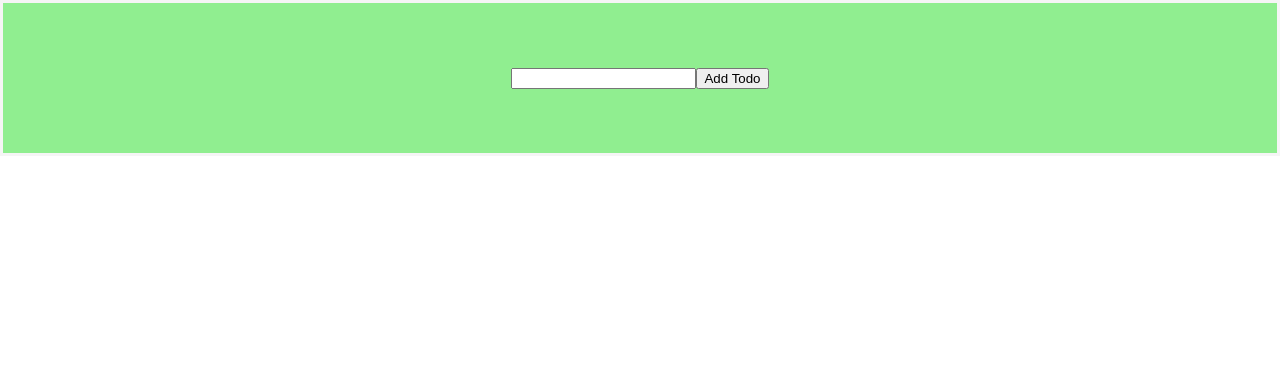
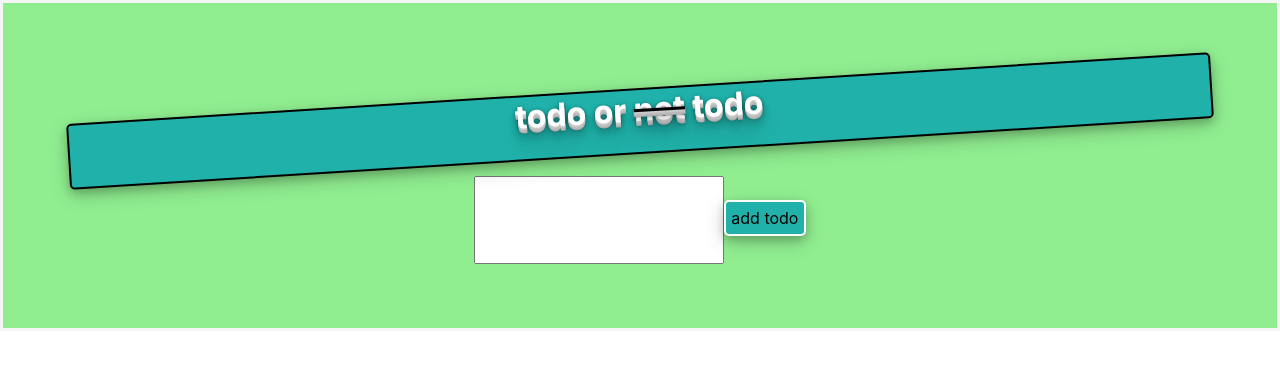
Before and after one commit to AlexJanow/todo-app-2, a React (Create React App) app: page / in a window 1280 px wide. Shown: the top 366 px of the page. Built offline with nearby package versions, Linux system fonts and the light colour scheme.

Commit message:
add header banner and a bit of button styling

```diff
--- a/src/App.css
+++ b/src/App.css
@@ -66,6 +66,7 @@
 .checkbox-box {
   width: fit-content;
   margin: auto;
+  padding: 0.5%;
   margin-bottom: 1%;
   border-radius: 5px;
   box-shadow: 0 4px 8px 0 rgba(0, 0, 0, 0.2), 0 6px 20px 0 rgba(0, 0, 0, 0.19);
@@ -73,14 +74,17 @@
 
 .buttonDelete {
   all: unset;
+  padding: 0.5%;
   border: 2px solid white;
   border-radius: 5px;
   background-color: lightpink;
   box-shadow: 0 4px 8px 0 rgba(0, 0, 0, 0.2), 0 6px 20px 0 rgba(0, 0, 0, 0.19);
+  margin-right: 1%;
 }
 
 .buttonSubmit {
   all: unset;
+  padding: 0.5%;
   border: 2px solid white;
   border-radius: 5px;
   background-color: lightsalmon;
@@ -89,8 +93,46 @@
 
 .buttonEdit {
   all: unset;
+  padding: 0.5%;
   border: 2px solid white;
   border-radius: 5px;
   background-color: lightsalmon;
   box-shadow: 0 4px 8px 0 rgba(0, 0, 0, 0.2), 0 6px 20px 0 rgba(0, 0, 0, 0.19);
 }
+
+.buttonFormSubmit {
+  all: unset;
+  border: 2px solid white;
+  border-radius: 5px;
+  background-color: lightseagreen;
+  padding: 0.5%;
+  box-shadow: 0 4px 8px 0 rgba(0, 0, 0, 0.2), 0 6px 20px 0 rgba(0, 0, 0, 0.19);
+}
+
+h1 {
+  color: white;
+  text-shadow: 0 1px 0 #ccc, 0 2px 0 #c9c9c9, 0 3px 0 #bbb, 0 4px 0 #b9b9b9,
+    0 5px 0 #aaa, 0 6px 1px rgba(0, 0, 0, 0.1), 0 0 5px rgba(0, 0, 0, 0.1),
+    0 1px 3px rgba(0, 0, 0, 0.3), 0 3px 5px rgba(0, 0, 0, 0.2),
+    0 5px 10px rgba(0, 0, 0, 0.25), 0 10px 10px rgba(0, 0, 0, 0.2),
+    0 20px 20px rgba(0, 0, 0, 0.15);
+  border: 2px solid black;
+  border-radius: 5px;
+  background-color: lightseagreen;
+  padding-bottom: 2%;
+  transform: rotate(-0.01turn);
+  box-shadow: 0 4px 8px 0 rgba(0, 0, 0, 0.2), 0 6px 20px 0 rgba(0, 0, 0, 0.19);
+}
+
+.notnot {
+  color: black;
+}
+
+.headerNot {
+  all: unset;
+  color: white;
+}
+
+input {
+  padding: 3%;
+}
--- a/src/App.js
+++ b/src/App.js
@@ -69,13 +69,22 @@ function App() {
   return (
     <div className="App">
       <div className="headerForm">
+        <h1>
+          todo or{" "}
+          <s className="notnot">
+            <h1 className="headerNot">not</h1>
+          </s>{" "}
+          todo
+        </h1>
         <form onSubmit={handleSubmit}>
           <input
             type="text"
             onChange={(e) => setTodo(e.target.value)}
             value={todo}
           />
-          <button type="submit">Add Todo</button>
+          <button className="buttonFormSubmit" type="submit">
+            add todo
+          </button>
         </form>
       </div>
       {todos
```
